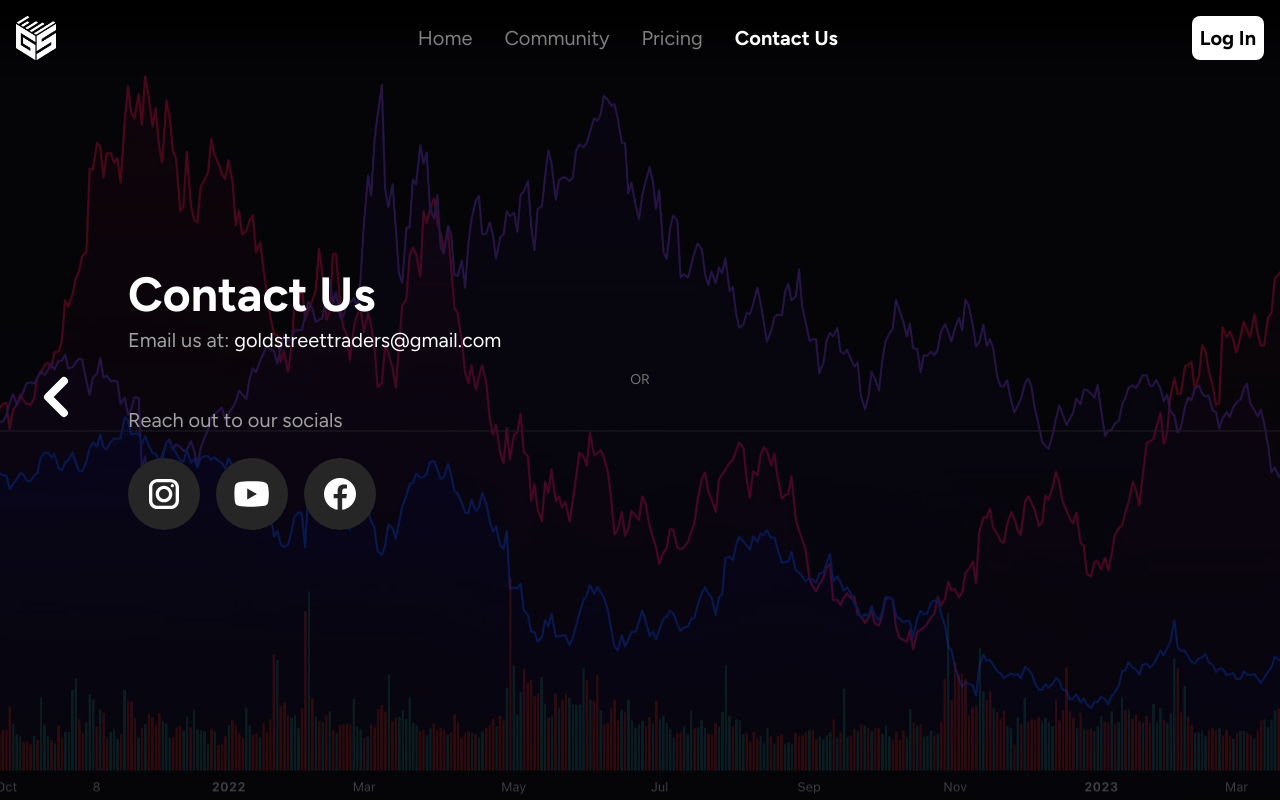
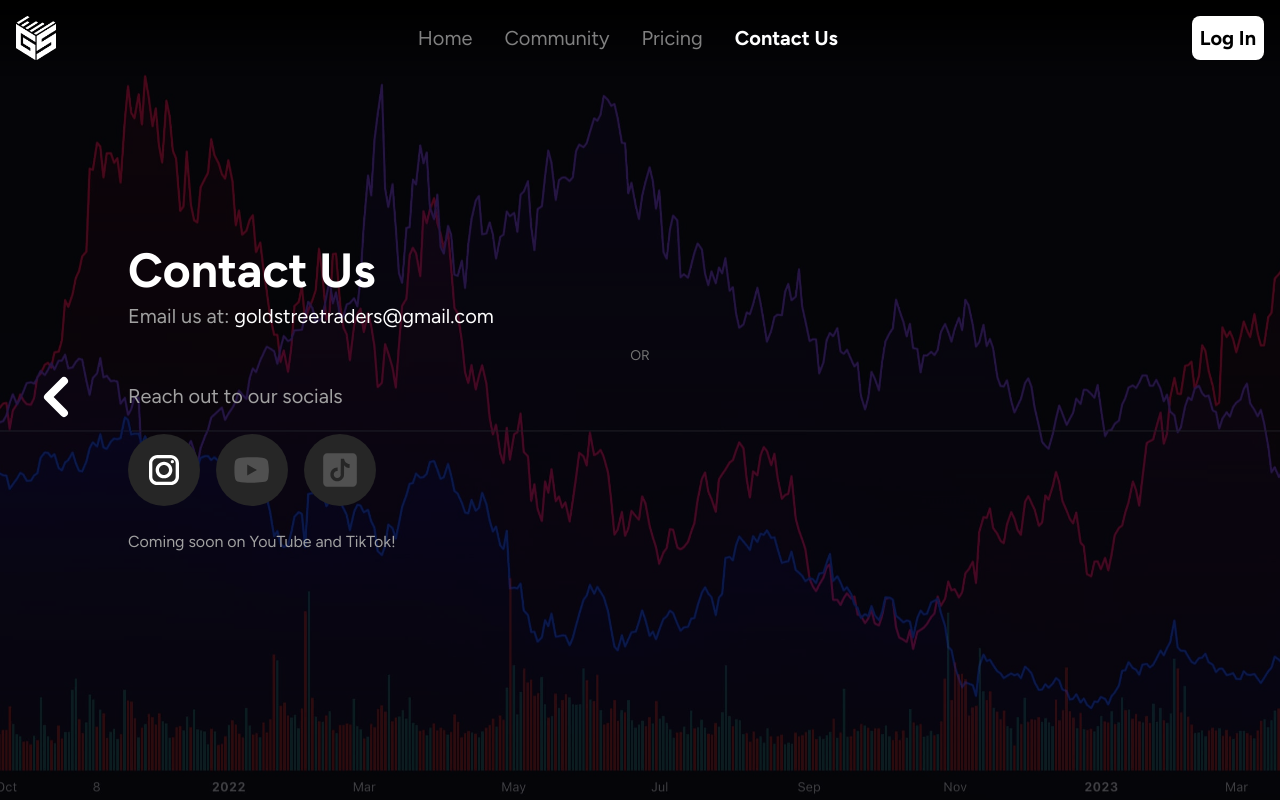
Before and after one commit to fareskebeh/goldstreet, a React (Vite) app in the folder FRONTEND/: page /contact-us in a window 1280 px wide. Built offline with nearby package versions, Linux system fonts and the light colour scheme; no server answers.

Commit message:
Tweaked the socials container

```diff
--- a/FRONTEND/src/components/ContactUs.jsx
+++ b/FRONTEND/src/components/ContactUs.jsx
@@ -15,7 +15,7 @@
       </motion.p>
       <p className="text-neutral-400 sm:text-xl">
         Email us at:{" "}
-        <span className="text-xl text-white">goldstreettraders@gmail.com</span>
+        <span className="text-xl text-white">goldstreetraders@gmail.com</span>
       </p>
 
       <div className="text-center py-4 text-sm text-neutral-500">
@@ -27,8 +27,7 @@
           Reach out to our socials
         </p>
         <div className="*:rounded-full *:p-4 sm:*:hover:scale-105 flex gap-4">
-
-          <a className="cursor-pointer active:scale-100  transition duration-300 p-2 flex items-center gap-2 bg-neutral-800">
+          <a href="https://www.instagram.com/goldstreet.official?igsh=MWw2aGM3MmhxZmc5Mw==" className="cursor-pointer active:scale-100  transition duration-300 p-2 flex items-center gap-2 bg-neutral-800">
             <svg
               xmlns="http://www.w3.org/2000/svg"
               x="0px"
@@ -45,7 +44,7 @@
             <svg
               xmlns="http://www.w3.org/2000/svg"
               x="0px"
-              fill="white"
+              fill="#505050"
               className="w-10 h-10"
               y="0px"
               viewBox="0 0 50 50"
@@ -59,15 +58,16 @@
               xmlns="http://www.w3.org/2000/svg"
               x="0px"
               y="0px"
-              fill="white"
+              fill="#505050"
               className="w-10 h-10"
-              viewBox="0 0 30 30"
+              viewBox="0 0 50 50"
             >
-              <path d="M15,3C8.373,3,3,8.373,3,15c0,6.016,4.432,10.984,10.206,11.852V18.18h-2.969v-3.154h2.969v-2.099c0-3.475,1.693-5,4.581-5 c1.383,0,2.115,0.103,2.461,0.149v2.753h-1.97c-1.226,0-1.654,1.163-1.654,2.473v1.724h3.593L19.73,18.18h-3.106v8.697 C22.481,26.083,27,21.075,27,15C27,8.373,21.627,3,15,3z"></path>
+              <path d="M41,4H9C6.243,4,4,6.243,4,9v32c0,2.757,2.243,5,5,5h32c2.757,0,5-2.243,5-5V9C46,6.243,43.757,4,41,4z M37.006,22.323 c-0.227,0.021-0.457,0.035-0.69,0.035c-2.623,0-4.928-1.349-6.269-3.388c0,5.349,0,11.435,0,11.537c0,4.709-3.818,8.527-8.527,8.527 s-8.527-3.818-8.527-8.527s3.818-8.527,8.527-8.527c0.178,0,0.352,0.016,0.527,0.027v4.202c-0.175-0.021-0.347-0.053-0.527-0.053 c-2.404,0-4.352,1.948-4.352,4.352s1.948,4.352,4.352,4.352s4.527-1.894,4.527-4.298c0-0.095,0.042-19.594,0.042-19.594h4.016 c0.378,3.591,3.277,6.425,6.901,6.685V22.323z"></path>
             </svg>
           </a>
+        </div>
+          <p className="text-neutral-400 mt-4">Coming soon on YouTube and TikTok!</p>
 
-        </div>
       </div>
     </div>
   );
```
